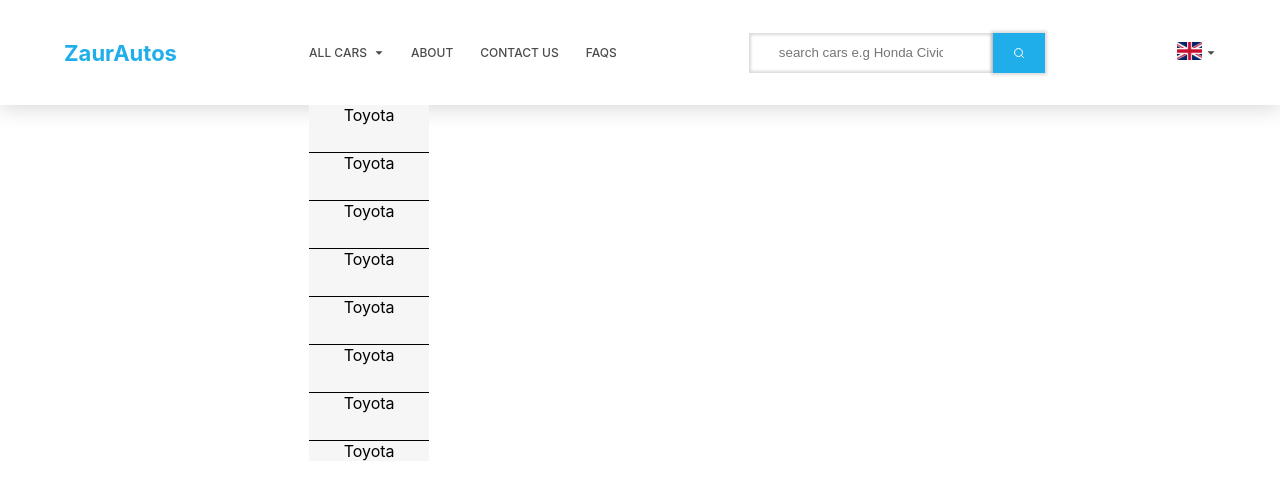
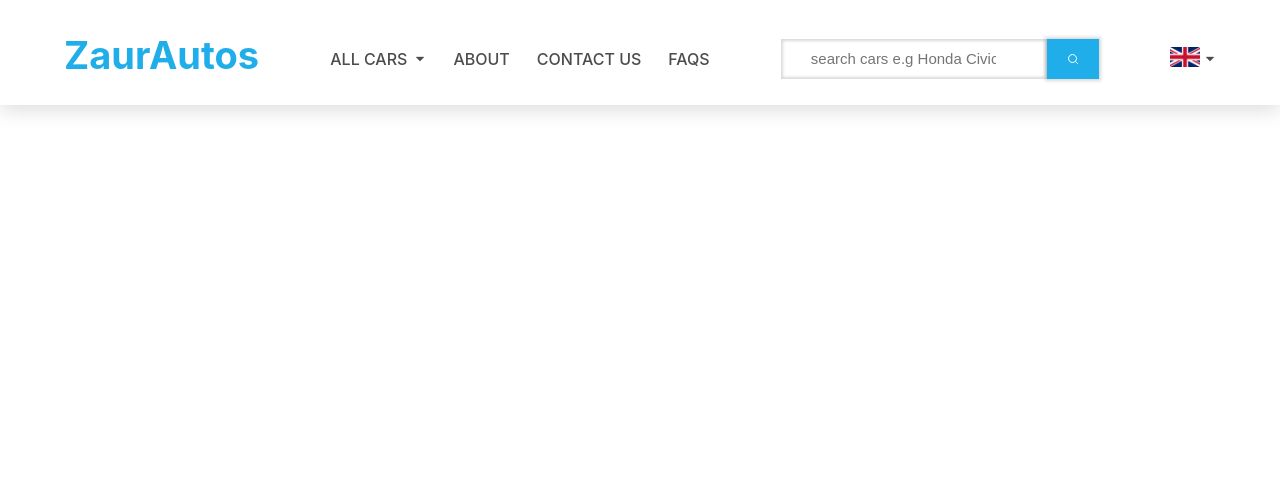
Before and after one commit to elpah/autosnl, a React (Create React App) app in the folder frontend/: page / in a window 1280 px wide. Shown: the top 500 px of the page. Built offline with nearby package versions, Linux system fonts and the light colour scheme.

Commit message:
navbar progress:

```diff
--- a/frontend/src/components/footer/footer.module.scss
+++ b/frontend/src/components/footer/footer.module.scss
@@ -1,6 +1,6 @@
 .footer_container {
   width: 90%;
-  max-width: 1500px;
+  max-width: 1700px;
   margin: auto;
 
   .footer_header_div {
--- /dev/null
+++ b/frontend/src/components/navbar/Navbar.tsx
@@ -0,0 +1,12 @@
+import React from 'react'
+import { DesktopNav } from './desktop/DesktopNav'
+import { MobileNav } from './mobile/MobileNav'
+
+export const Navbar = () => {
+  return (
+    <>
+    <MobileNav/>
+    <DesktopNav/>
+    </>
+  )
+}
--- a/frontend/src/components/navbar/desktop/DesktopNav.tsx
+++ b/frontend/src/components/navbar/desktop/DesktopNav.tsx
@@ -1,25 +1,44 @@
-import React from "react";
+import React, { useState } from "react";
 import arrow from "../../../assets/images/nav_images/arrow.png";
 import language_image from "../../../assets/images/nav_images/language_image.png";
+import styles from "./desktop-nav.module.scss";
 
+export const DesktopNav = () => {
+  const [showCars, setShowCars] = useState(false);
+  const [showLanguageSelector, setShowLanguageSelector] = useState(false);
 
-import styles from "./desktop-nav.module.scss";
-export const DesktopNav = () => {
   return (
-    <header>
+    <header className={styles.desktop_nav}>
       <nav>
         <div className={styles.logo_container}>
           <h2 className={styles.logo_text}>ZaurAutos</h2>
         </div>
         <div className={styles.menu}>
-          <ul>
+          <ul className={styles.menu_ul}>
             <li className={styles.all_cars_container}>
-              <div className={styles.all_cars}>
+              <div
+                className={styles.all_cars}
+                onClick={() => {
+                  setShowLanguageSelector(false);
+                  setShowCars(!showCars);
+                }}
+              >
                 <div className={styles.all_cars_txt}>ALL CARS</div>
                 <div className={styles.arrow_container}>
-                  <img className={styles.arrow} src={arrow} alt="" />
+                  <img
+                    className={`${styles.arrow} ${
+                      showCars ? styles.rotated : ""
+                    }`}
+                    src={arrow}
+                    alt=""
+                  />
                 </div>
-                <div className={styles.car_list}>
+              </div>
+              <div
+                className={`${styles.car_list} ${
+                  showCars ? styles.show_cars_open : ""
+                }`}
+              >
                 <ul className={styles.car_list_container}>
                   <li className={styles.car_list_item}>Toyota</li>
                   <li className={styles.car_list_item}>Toyota</li>
@@ -29,9 +48,7 @@
                   <li className={styles.car_list_item}>Toyota</li>
                   <li className={styles.car_list_item}>Toyota</li>
                   <li className={styles.car_list_item}>Toyota</li>
-
                 </ul>
-                </div>
               </div>
             </li>
             <li className={styles.list_item}>ABOUT</li>
@@ -67,13 +84,62 @@
           </form>
         </div>
         <div className={styles.language_selector_container}>
-            <div className={styles.language_select_image}>
-                <div className={styles.language_image_container}
+          <div
+            className={styles.language_select_image}
+            onClick={() => {
+              setShowCars(false);
+              setShowLanguageSelector(!showLanguageSelector);
+            }}
           >
-                    <img className={styles.language_image} src={language_image} alt="selected Language" />
+            <div className={styles.language_image_container}>
+              <img
+                className={styles.language_image}
+                src={language_image}
+                alt="selected Language"
+              />
             </div>
             <div className={styles.language_arrow_container}>
-                    <img  className={styles.arrow} src={arrow} alt="dropdown_arrow" />
+              <img
+                className={`${styles.arrow} ${
+                  showLanguageSelector ? styles.rotated : ""
+                }`}
+                src={arrow}
+                alt="dropdown_arrow"
+              />
+            </div>
+          </div>
+          <div
+            className={`${styles.languages_container} ${
+              showLanguageSelector ? styles.open : ""
+            }`}
+          >
+            <div className={styles.language_image_container}>
+              <img
+                className={styles.language_image}
+                src={language_image}
+                alt=""
+              />
+            </div>
+            <div className={styles.language_image_container}>
+              <img
+                className={styles.language_image}
+                src={language_image}
+                alt=""
+              />
+            </div>{" "}
+            <div className={styles.language_image_container}>
+              <img
+                className={styles.language_image}
+                src={language_image}
+                alt=""
+              />
+            </div>{" "}
+            <div className={styles.language_image_container}>
+              <img
+                className={styles.language_image}
+                src={language_image}
+                alt=""
+              />
             </div>
           </div>
         </div>
--- a/frontend/src/components/navbar/desktop/desktop-nav.module.scss
+++ b/frontend/src/components/navbar/desktop/desktop-nav.module.scss
@@ -1,32 +1,35 @@
-header {
+.desktop_nav {
+  display: none;
+}
+@media (min-width: 768px) {
+  .desktop_nav {
     display: flex;
     justify-content: center;
     width: 100%;
-  height: 91px;
+    height: 70px;
     box-shadow: 0px 4px 20px 0px rgba(0, 0, 0, 0.15);
     nav {
       width: 90%;
+      max-width: 1700px;
       margin: auto;
       display: flex;
       flex-direction: row;
       justify-content: space-between;
       .logo_container {
-      display: flex;
-      align-items: center;
-      justify-content: center;
         .logo_text {
           color: #1faee9;
-        font-size: 22px;
+          font-size: 15px;
           font-style: normal;
           font-weight: 700;
           line-height: normal;
+          padding-bottom: 3px;
         }
       }
       .menu {
         display: flex;
         align-items: center;
 
-      ul {
+        .menu_ul {
           list-style: none;
           padding: 0;
           margin: 0;
@@ -34,17 +37,17 @@
           flex-direction: row;
           justify-content: space-between;
           align-items: center;
-        gap: 27px;
+          gap: 20px;
 
           .all_cars_container {
             position: relative;
             .all_cars {
               display: flex;
               align-items: center;
-            gap: 7px;
+              gap: 5px;
               .all_cars_txt {
                 color: #4c4c4c;
-              font-size: 12px;
+                font-size: 10px;
                 font-style: normal;
                 font-weight: 500;
                 line-height: normal;
@@ -55,39 +58,54 @@
                 .arrow {
                   width: 10px;
                   height: 10px;
+                  transition: transform 0.3s ease;
+                }
+                .arrow.rotated {
+                  transform: rotate(180deg);
                 }
               }
             }
             .car_list {
               position: absolute;
-            top: 60px;
+              top: 41px;
               left: 0;
-            width: 120px;
-            background-color: rgb(246, 246, 246);
+              width: 160px;
+              background-color: #fff;
+              height: 0px;
+              overflow: hidden;
+              transition: height 0.4s ease;
 
               .car_list_container {
                 display: flex;
                 flex-direction: column;
+                list-style: none;
                 padding: 0;
                 margin: 0;
+                box-shadow: 0px 1px 10px 0px rgba(0, 0, 0, 0.15);
+
                 .car_list_item {
-                width: 100%;
+                  color: #4c4c4c;
+                  height: 25px;
+                  font-size: 12px;
+                  font-style: normal;
+                  line-height: normal;
                   display: flex;
-                display: flex;
-                justify-content: center;
                   align-items: center;
-
-                border-top: 1px solid black;
+                  padding-left: 20px;
+                  border-top: 0.5px solid #4c4c4c;
                 }
               }
               .car_list_container :first-child {
                 border-top: none;
               }
             }
+            .show_cars_open {
+              height: 500px;
+            }
           }
           .list_item {
             color: #4c4c4c;
-          font-size: 12px;
+            font-size: 10px;
             font-style: normal;
             font-weight: 500;
             line-height: normal;
@@ -102,9 +120,10 @@
           justify-content: center;
           align-items: center;
           .search_input {
+            font-size: 12px;
             border: none;
-          height: 40px;
-          padding: 14px 37px 14px 30px;
+            height: 30px;
+            padding: 14px 20px 14px;
             align-items: center;
             background: #fff;
             box-shadow: inset 0px 0px 3px 2px rgba(0, 0, 0, 0.15);
@@ -117,9 +136,9 @@
           .submit_button {
             background-color: #1faee9;
             border: none;
-          width: 52px;
-          height: 40px;
-          padding: 15px 0px;
+            width: 35px;
+            height: 30px;
+            padding: 10px 0px;
             display: flex;
             justify-content: center;
             align-items: center;
@@ -131,10 +150,113 @@
       .language_selector_container {
         display: flex;
         align-items: center;
+        position: relative;
         .language_select_image {
           display: flex;
           align-items: center;
           gap: 4px;
+          .language_image_container {
+            .language_image {
+              width: 23px;
+              height: 16px;
+            }
+          }
+          .language_arrow_container {
+            display: flex;
+            align-items: center;
+            .arrow {
+              width: 10px;
+              height: 10px;
+              transition: transform 0.3s ease;
+            }
+            .arrow.rotated {
+              transform: rotate(180deg);
+            }
+          }
+        }
+        .languages_container {
+          box-shadow: 0px 1px 10px 0px rgba(0, 0, 0, 0.15);
+          position: absolute;
+          top: 58px;
+          height: 0;
+          overflow: hidden;
+          transition: height 0.3s ease;
+          .language_image_container {
+            display: flex;
+            align-items: center;
+            padding: 6px;
+            .language_image {
+              width: 25px;
+              height: 17px;
+              flex-shrink: 0;
+            }
+          }
+        }
+        .open {
+          height: 180px;
+        }
+      }
+    }
+  }
+}
+
+@media (min-width: 900px) {
+  .desktop_nav {
+    height: 91px;
+    nav {
+      .logo_container {
+        .logo_text {
+          font-size: 22px;
+          padding-bottom: 6px;
+        }
+      }
+      .menu {
+        .menu_ul {
+          gap: 27px;
+          .all_cars_container {
+            .all_cars {
+              gap: 7px;
+              .all_cars_txt {
+                font-size: 12px;
+              }
+            }
+            .car_list {
+              top: 53px;
+              width: 200px;
+              // height: 0;
+              // transition: height 0.3s ease;
+
+              .car_list_container {
+                .car_list_item {
+                  font-weight: 400;
+                  height: 30px;
+                  font-size: 15px;
+                }
+              }
+            }
+          }
+          .list_item {
+            font-size: 12px;
+          }
+        }
+      }
+      .searchbar_container {
+        .search_form {
+          .search_input {
+            font-size: 14px;
+            height: 40px;
+            padding: 14px 37px 14px 30px;
+          }
+
+          .submit_button {
+            width: 52px;
+            height: 40px;
+            padding: 15px 0px;
+          }
+        }
+      }
+      .language_selector_container {
+        .language_select_image {
           .language_image_container {
             .language_image {
               width: 25px;
@@ -150,18 +272,103 @@
             }
           }
         }
+        .languages_container {
+          top: 81px;
+          .language_image_container {
+            padding: 8px;
+            .language_image {
+              width: 28px;
+              height: 20px;
+            }
+          }
+        }
+      }
     }
   }
 }
 
-@media (min-width: 900px) {
-  header {
+@media (min-width: 1250px) {
+  .desktop_nav {
     height: 105px;
+    nav {
+      .logo_container {
+        .logo_text {
+          font-size: 38px;
+          padding-bottom: 8px;
         }
       }
-
-@media (min-width: 1024px) {
-  header {
-    height: 105px;
+      .menu {
+        .menu_ul {
+          gap: 27px;
+          .all_cars_container {
+            .all_cars {
+              gap: 7px;
+              .all_cars_txt {
+                font-size: 16px;
+              }
+              .arrow_container {
+                .arrow {
+                  width: 12px;
+                  height: 12px;
                 }
               }
+            }
+            .car_list {
+              top: 57px;
+              .car_list_container {
+                .car_list_item {
+                  height: 35px;
+                  font-size: 16px;
+                }
+              }
+            }
+          }
+          .list_item {
+            font-size: 16px;
+          }
+        }
+      }
+      .searchbar_container {
+        .search_form {
+          .search_input {
+            font-size: 15px;
+            // height: 40px;
+          }
+          .submit_button {
+            // width: 52px;
+            // height: 40px;
+            // padding: 15px 0px;
+          }
+        }
+      }
+      .language_selector_container {
+        .language_select_image {
+          .language_image_container {
+            .language_image {
+              width: 30px;
+              height: 20px;
+            }
+          }
+          .language_arrow_container {
+            display: flex;
+            align-items: center;
+            .arrow {
+              width: 12px;
+              height: 12px;
+            }
+          }
+        }
+        .languages_container {
+          top: 106px;
+          .language_image_container {
+            padding: 8px;
+            .language_image {
+              width: 38px;
+              height: 25px;
+            }
+          }
+        }
+      }
+    }
+  }
+}
--- a/frontend/src/pages/homepage/Home.tsx
+++ b/frontend/src/pages/homepage/Home.tsx
@@ -1,12 +1,10 @@
 import React from 'react'
-import { Footer } from '../../components/footer/Footer'
-import { MobileNav } from '../../components/navbar/mobile/MobileNav'
-import { DesktopNav } from '../../components/navbar/desktop/DesktopNav'
+import { Navbar } from '../../components/navbar/Navbar'
 
 export const Home = () => {
   return (
     <div>
-      <DesktopNav/>
+      <Navbar/>
     </div>
   )
 }
```
Lines whose indentation alone changed are shown as unchanged.
